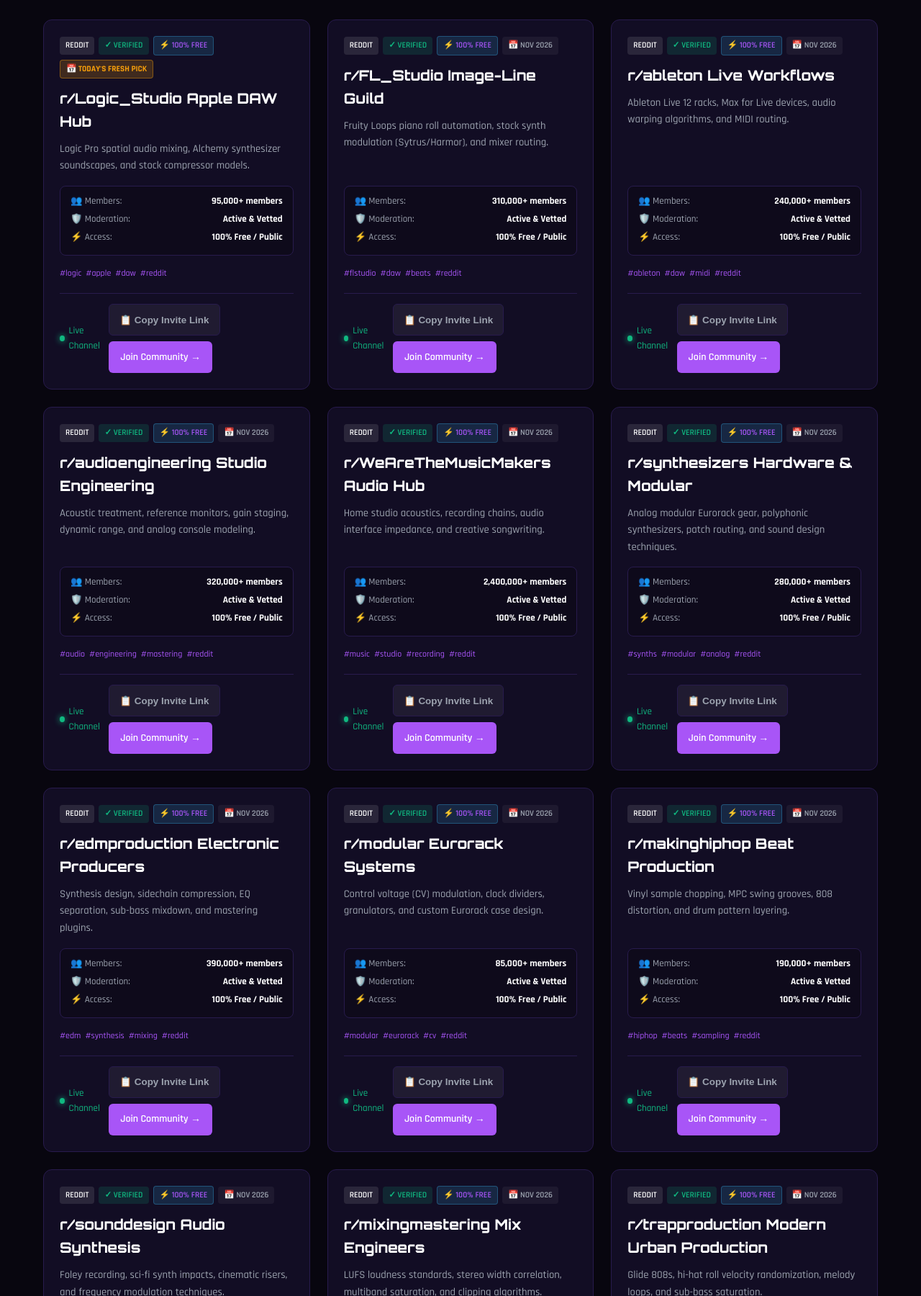
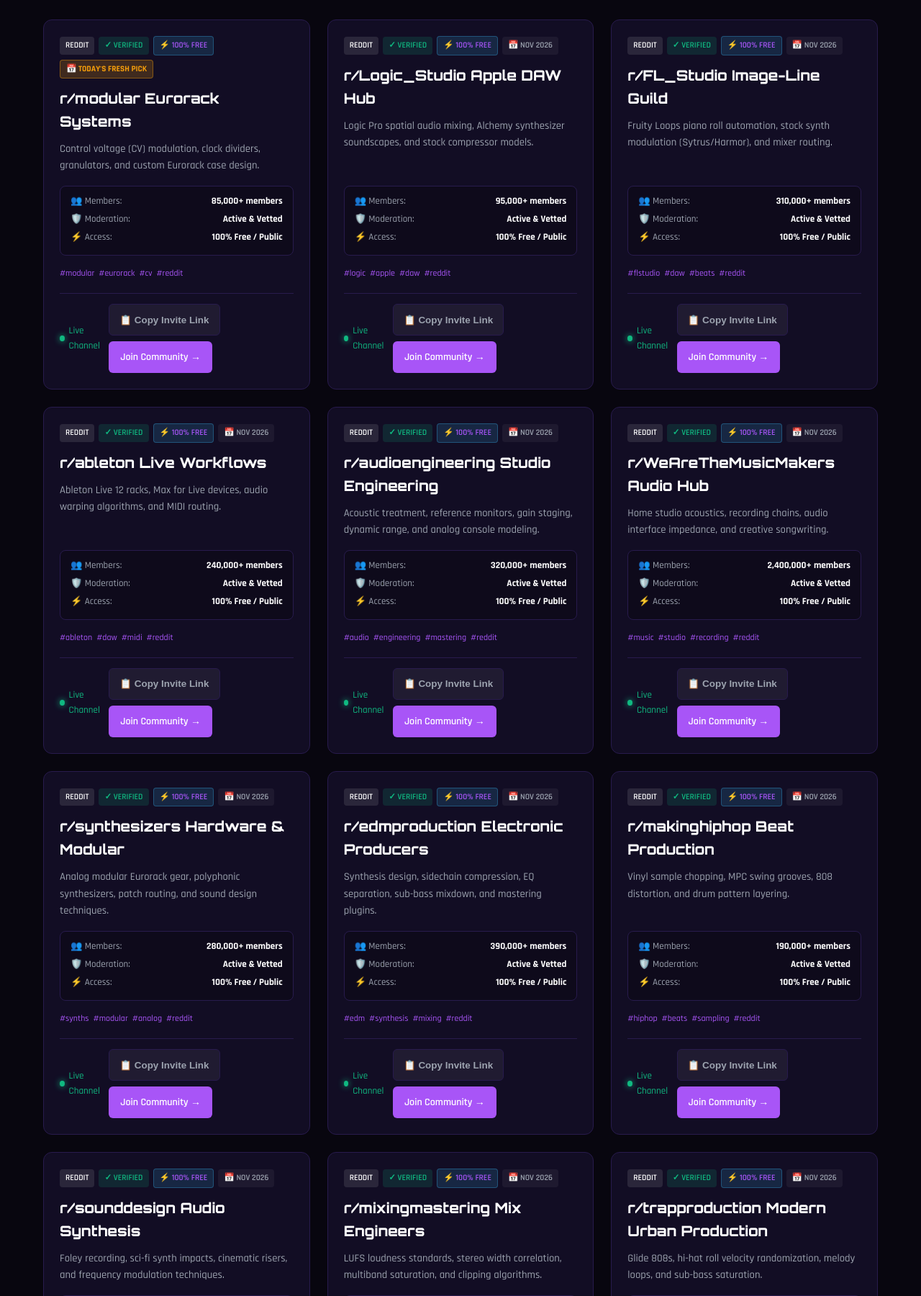
Before and after one commit to jibranpcccc/generative-music-modular-eurorack-hub, a plain HTML site: page index.html in a window 1280 px wide. Shown: the part 1154-2954 px from the top of the page at 72% size. Drawn offline with Linux system fonts and the light colour scheme.

Commit message:
feat(replenishment): fresh community links added - 2026-11-26 [skip ci]

```diff
--- a/index.html
+++ b/index.html
@@ -148,58 +148,58 @@
           {
             "@type": "ListItem",
             "position": 1,
+            "name": "r/modular Eurorack Systems",
+            "description": "Control voltage (CV) modulation, clock dividers, granulators, and custom Eurorack case design.",
+            "url": "https://www.reddit.com/r/modular/"
+          },
+          {
+            "@type": "ListItem",
+            "position": 2,
             "name": "r/Logic_Studio Apple DAW Hub",
             "description": "Logic Pro spatial audio mixing, Alchemy synthesizer soundscapes, and stock compressor models.",
             "url": "https://www.reddit.com/r/Logic_Studio/"
           },
           {
             "@type": "ListItem",
-            "position": 2,
+            "position": 3,
             "name": "r/FL_Studio Image-Line Guild",
             "description": "Fruity Loops piano roll automation, stock synth modulation (Sytrus/Harmor), and mixer routing.",
             "url": "https://www.reddit.com/r/FL_Studio/"
           },
           {
             "@type": "ListItem",
-            "position": 3,
+            "position": 4,
             "name": "r/ableton Live Workflows",
             "description": "Ableton Live 12 racks, Max for Live devices, audio warping algorithms, and MIDI routing.",
             "url": "https://www.reddit.com/r/ableton/"
           },
           {
             "@type": "ListItem",
-            "position": 4,
+            "position": 5,
             "name": "r/audioengineering Studio Engineering",
             "description": "Acoustic treatment, reference monitors, gain staging, dynamic range, and analog console modeling.",
             "url": "https://www.reddit.com/r/audioengineering/"
           },
           {
             "@type": "ListItem",
-            "position": 5,
+            "position": 6,
             "name": "r/WeAreTheMusicMakers Audio Hub",
             "description": "Home studio acoustics, recording chains, audio interface impedance, and creative songwriting.",
             "url": "https://www.reddit.com/r/WeAreTheMusicMakers/"
           },
           {
             "@type": "ListItem",
-            "position": 6,
+            "position": 7,
             "name": "r/synthesizers Hardware & Modular",
             "description": "Analog modular Eurorack gear, polyphonic synthesizers, patch routing, and sound design techniques.",
             "url": "https://www.reddit.com/r/synthesizers/"
           },
           {
             "@type": "ListItem",
-            "position": 7,
+            "position": 8,
             "name": "r/edmproduction Electronic Producers",
             "description": "Synthesis design, sidechain compression, EQ separation, sub-bass mixdown, and mastering plugins.",
             "url": "https://www.reddit.com/r/edmproduction/"
-          },
-          {
-            "@type": "ListItem",
-            "position": 8,
-            "name": "r/modular Eurorack Systems",
-            "description": "Control voltage (CV) modulation, clock dividers, granulators, and custom Eurorack case design.",
-            "url": "https://www.reddit.com/r/modular/"
           },
           {
             "@type": "ListItem",
@@ -615,12 +615,36 @@
         </div>
         <div id="vetted-communities" class="grid">
 
-        <div id="community-card-1" class="card" data-platform="reddit" data-category="logic pro">
+        <div id="community-card-1" class="card" data-platform="reddit" data-category="modular synthesizers">
             <div class="card-header">
                 <span class="badge badge-platform">Reddit</span>
                 <span class="badge badge-verified">✓ Verified</span>
                 <span class="badge badge-free">⚡ 100% Free</span>
                 <span class="badge badge-date" style="background: rgba(245, 158, 11, 0.2); color: #f59e0b; border: 1px solid rgba(245, 158, 11, 0.4); font-weight: 700;">📅 Today's Fresh Pick</span>
+            </div>
+            <h3 class="card-title">r/modular Eurorack Systems</h3>
+            <p class="card-desc">Control voltage (CV) modulation, clock dividers, granulators, and custom Eurorack case design.</p>
+            <div class="spec-matrix">
+                <div class="spec-row"><span>👥 Members:</span> <strong>85,000+ members</strong></div>
+                <div class="spec-row"><span>🛡️ Moderation:</span> <strong>Active & Vetted</strong></div>
+                <div class="spec-row"><span>⚡ Access:</span> <strong>100% Free / Public</strong></div>
+            </div>
+            <div class="tags-row"><span class="tag">#modular</span><span class="tag">#eurorack</span><span class="tag">#cv</span><span class="tag">#reddit</span></div>
+            <div class="card-footer">
+                <span class="activity-pulse"><span class="pulse-dot"></span> Live Channel</span>
+                <div class="card-actions">
+                    <button class="btn-copy-invite" onclick="copyInviteLink(event, 'https://www.reddit.com/r/modular/')">📋 Copy Invite Link</button>
+                    <a href="https://www.reddit.com/r/modular/" target="_blank" rel="noopener noreferrer" class="btn-join">Join Community →</a>
+                </div>
+            </div>
+        </div>
+
+        <div id="community-card-2" class="card" data-platform="reddit" data-category="logic pro">
+            <div class="card-header">
+                <span class="badge badge-platform">Reddit</span>
+                <span class="badge badge-verified">✓ Verified</span>
+                <span class="badge badge-free">⚡ 100% Free</span>
+                <span class="badge badge-date">📅 Nov 2026</span>
             </div>
             <h3 class="card-title">r/Logic_Studio Apple DAW Hub</h3>
             <p class="card-desc">Logic Pro spatial audio mixing, Alchemy synthesizer soundscapes, and stock compressor models.</p>
@@ -639,7 +663,7 @@
             </div>
         </div>
 
-        <div id="community-card-2" class="card" data-platform="reddit" data-category="fl studio">
+        <div id="community-card-3" class="card" data-platform="reddit" data-category="fl studio">
             <div class="card-header">
                 <span class="badge badge-platform">Reddit</span>
                 <span class="badge badge-verified">✓ Verified</span>
@@ -663,7 +687,7 @@
             </div>
         </div>
 
-        <div id="community-card-3" class="card" data-platform="reddit" data-category="ableton live">
+        <div id="community-card-4" class="card" data-platform="reddit" data-category="ableton live">
             <div class="card-header">
                 <span class="badge badge-platform">Reddit</span>
                 <span class="badge badge-verified">✓ Verified</span>
@@ -687,7 +711,7 @@
             </div>
         </div>
 
-        <div id="community-card-4" class="card" data-platform="reddit" data-category="audio engineering">
+        <div id="community-card-5" class="card" data-platform="reddit" data-category="audio engineering">
             <div class="card-header">
                 <span class="badge badge-platform">Reddit</span>
                 <span class="badge badge-verified">✓ Verified</span>
@@ -711,7 +735,7 @@
             </div>
         </div>
 
-        <div id="community-card-5" class="card" data-platform="reddit" data-category="music creators">
+        <div id="community-card-6" class="card" data-platform="reddit" data-category="music creators">
             <div class="card-header">
                 <span class="badge badge-platform">Reddit</span>
                 <span class="badge badge-verified">✓ Verified</span>
@@ -735,7 +759,7 @@
             </div>
         </div>
 
-        <div id="community-card-6" class="card" data-platform="reddit" data-category="synthesizers">
+        <div id="community-card-7" class="card" data-platform="reddit" data-category="synthesizers">
             <div class="card-header">
                 <span class="badge badge-platform">Reddit</span>
                 <span class="badge badge-verified">✓ Verified</span>
@@ -759,7 +783,7 @@
             </div>
         </div>
 
-        <div id="community-card-7" class="card" data-platform="reddit" data-category="music production">
+        <div id="community-card-8" class="card" data-platform="reddit" data-category="music production">
             <div class="card-header">
                 <span class="badge badge-platform">Reddit</span>
                 <span class="badge badge-verified">✓ Verified</span>
@@ -779,30 +803,6 @@
                 <div class="card-actions">
                     <button class="btn-copy-invite" onclick="copyInviteLink(event, 'https://www.reddit.com/r/edmproduction/')">📋 Copy Invite Link</button>
                     <a href="https://www.reddit.com/r/edmproduction/" target="_blank" rel="noopener noreferrer" class="btn-join">Join Community →</a>
-                </div>
-            </div>
-        </div>
-
-        <div id="community-card-8" class="card" data-platform="reddit" data-category="modular synthesizers">
-            <div class="card-header">
-                <span class="badge badge-platform">Reddit</span>
-                <span class="badge badge-verified">✓ Verified</span>
-                <span class="badge badge-free">⚡ 100% Free</span>
-                <span class="badge badge-date">📅 Nov 2026</span>
-            </div>
-            <h3 class="card-title">r/modular Eurorack Systems</h3>
-            <p class="card-desc">Control voltage (CV) modulation, clock dividers, granulators, and custom Eurorack case design.</p>
-            <div class="spec-matrix">
-                <div class="spec-row"><span>👥 Members:</span> <strong>85,000+ members</strong></div>
-                <div class="spec-row"><span>🛡️ Moderation:</span> <strong>Active & Vetted</strong></div>
-                <div class="spec-row"><span>⚡ Access:</span> <strong>100% Free / Public</strong></div>
-            </div>
-            <div class="tags-row"><span class="tag">#modular</span><span class="tag">#eurorack</span><span class="tag">#cv</span><span class="tag">#reddit</span></div>
-            <div class="card-footer">
-                <span class="activity-pulse"><span class="pulse-dot"></span> Live Channel</span>
-                <div class="card-actions">
-                    <button class="btn-copy-invite" onclick="copyInviteLink(event, 'https://www.reddit.com/r/modular/')">📋 Copy Invite Link</button>
-                    <a href="https://www.reddit.com/r/modular/" target="_blank" rel="noopener noreferrer" class="btn-join">Join Community →</a>
                 </div>
             </div>
         </div>
```
Also changed, not shown: data/groups.json (+20 -19 lines), feed.xml (+9 -2 lines).
